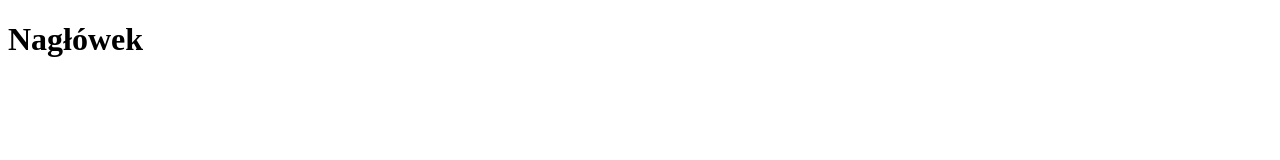
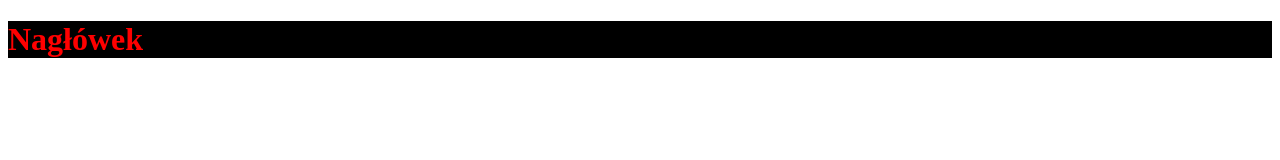
Before and after one commit to Marcinn88/goit-markup-hw-01, a plain HTML site: page index.html in a window 1280 px wide. Drawn offline with Linux system fonts and the light colour scheme.

Commit message:
style.css
Styl podpięty do index.html

```diff
--- a/index.html
+++ b/index.html
@@ -4,9 +4,10 @@
     <meta charset="UTF-8" />
     <meta http-equiv="X-UA-Compatible" content="IE=edge" />
     <meta name="viewport" content="width=device-width, initial-scale=1.0" />
+    <link href="style.css" rel="stylesheet" />
     <title>Document</title>
   </head>
   <body>
-    <h1>Nagłówek</h1>
+    <h1 class="h">Nagłówek</h1>
   </body>
 </html>
--- a/style.css
+++ b/style.css
@@ -0,0 +1,4 @@
+.h {
+  color: red;
+  background-color: black;
+}
```
